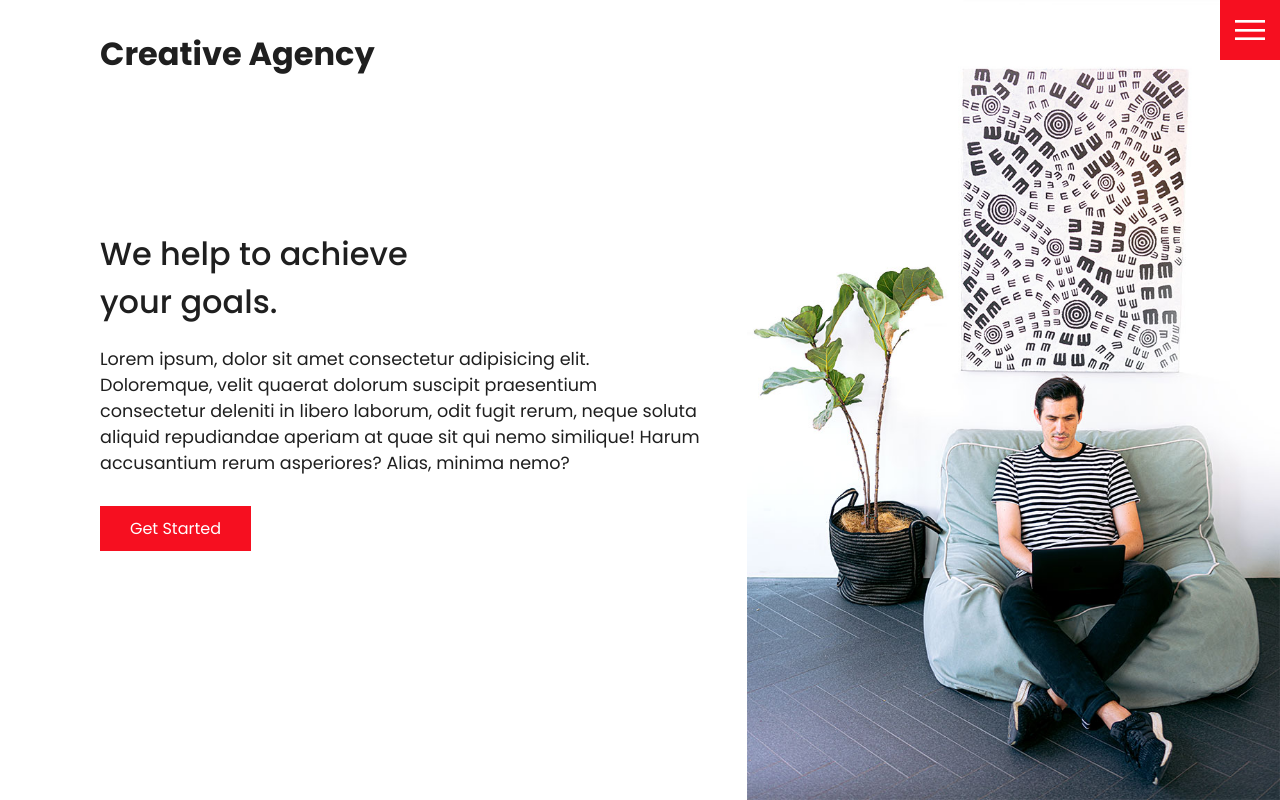
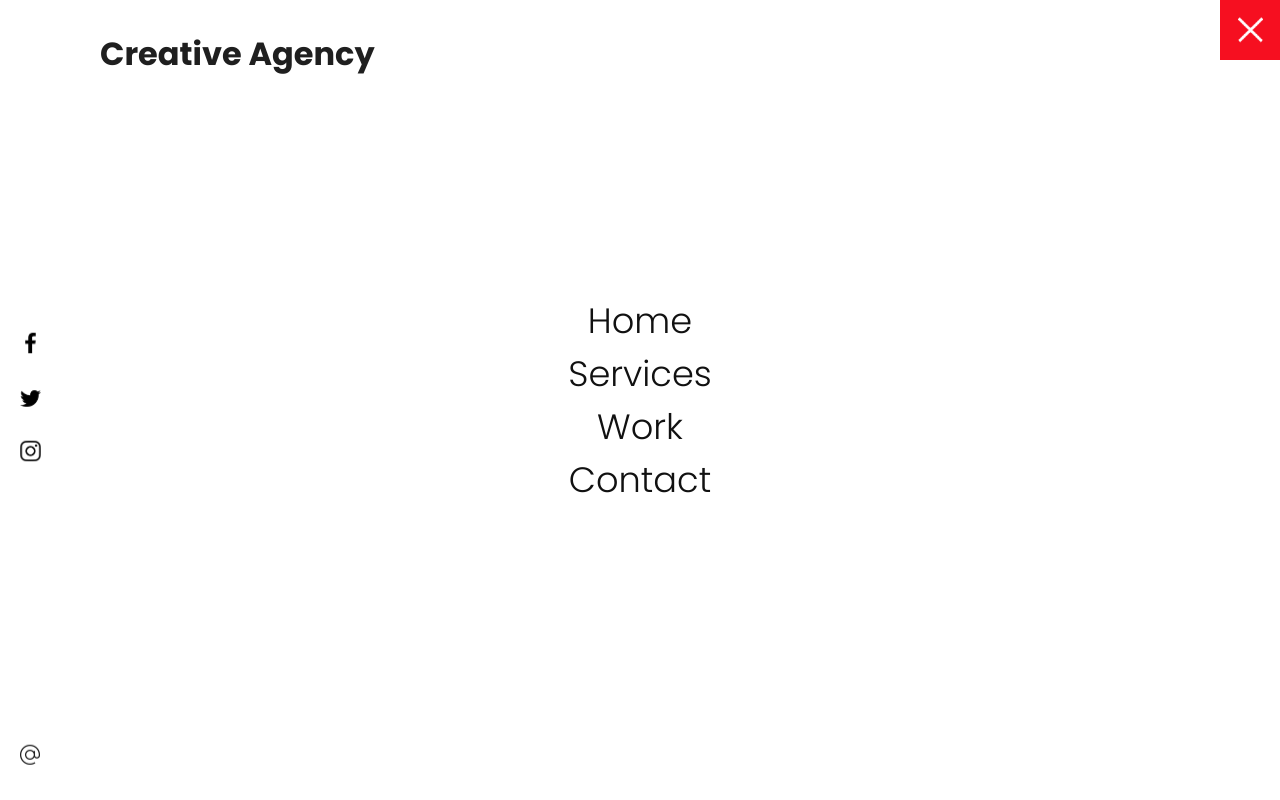
Before and after one commit to leocsdev/html-css-creative-agency-brad, a plain HTML site: page index.html in a window 1280 px wide. Both pictures are taken after a click on the element 1250 px from the left and 30 px from the top of the page. Drawn offline with Linux system fonts and the light colour scheme.

Commit message:
Added js for toggling nav menu items.

```diff
--- a/index.html
+++ b/index.html
@@ -64,8 +64,7 @@
           Lorem ipsum, dolor sit amet consectetur adipisicing elit. Doloremque,
           velit quaerat dolorum suscipit praesentium consectetur deleniti in
           libero laborum, odit fugit rerum, neque soluta aliquid repudiandae
-          aperiam at quae sit qui nemo similique! Harum accusantium rerum
-          asperiores? Alias, minima nemo?
+          aperiam at quae sit!
         </p>
 
         <a href="contact.html" class="btn">Get Started</a>
--- a/js/script.js
+++ b/js/script.js
@@ -1 +1,8 @@
-// alert("Hello from script.js");
+const toggle = document.querySelector(".toggle");
+const navigation = document.querySelector(".navigation");
+
+toggle.addEventListener("click", () => {
+  console.log("clicked!");
+  toggle.classList.toggle("active");
+  navigation.classList.toggle("active");
+});
```
